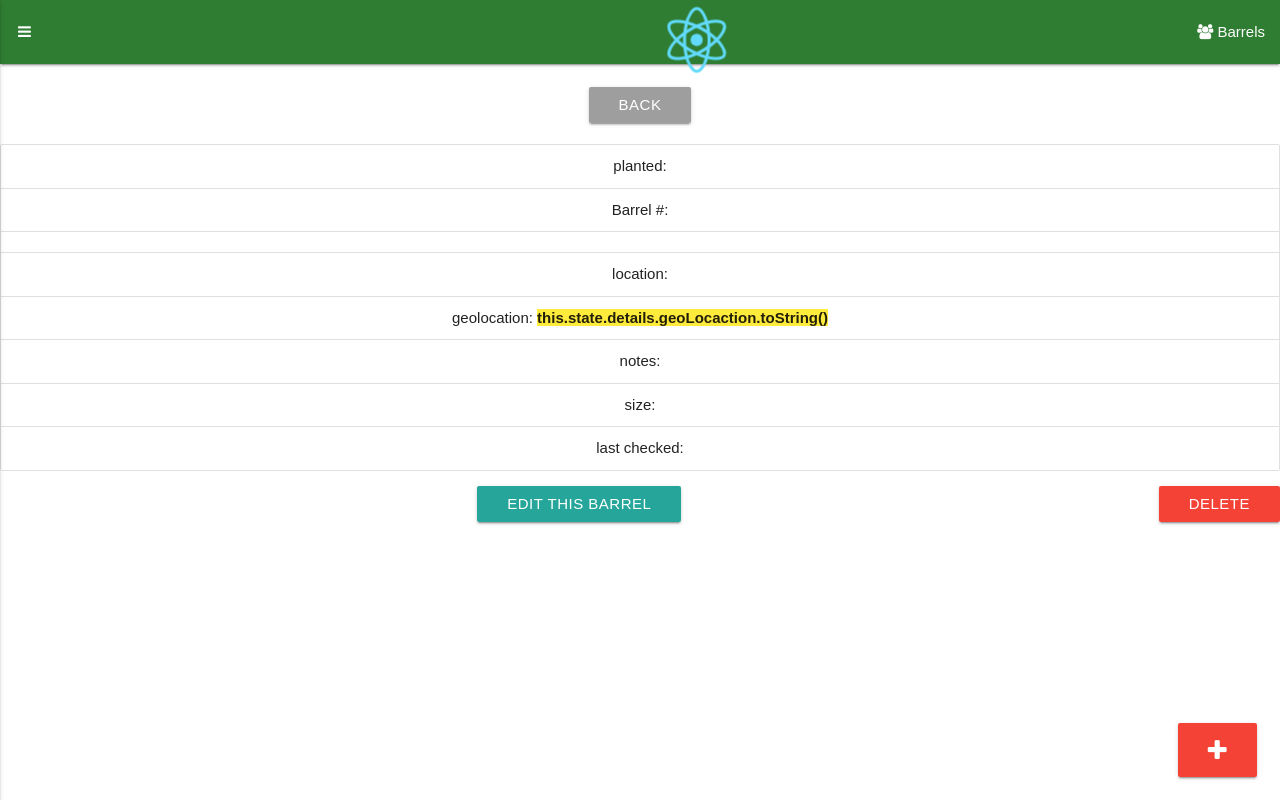
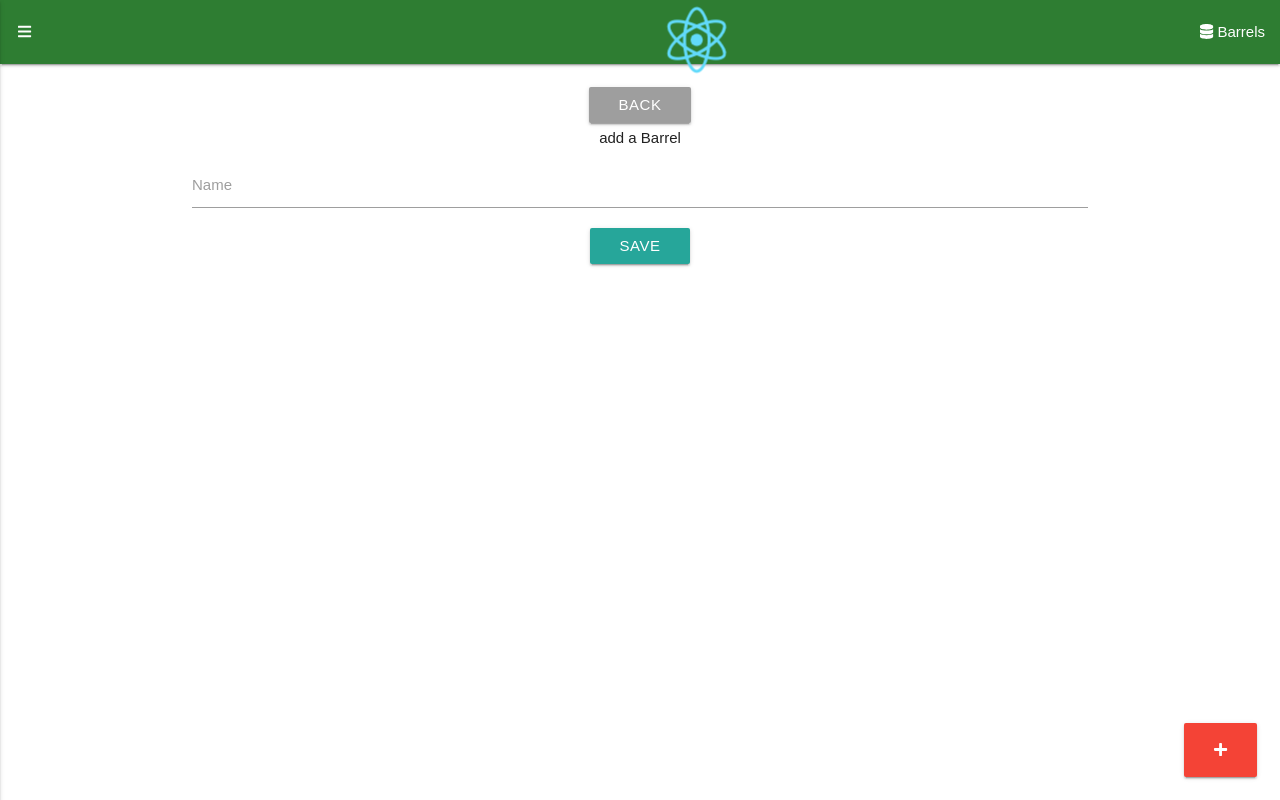
Before and after one commit to TurtleWolf/flf1010, a React (Create React App) app in the folder Food_Liberation_Front/client_src/: page /barrels/add in a window 1280 px wide. Built offline with nearby package versions, Linux system fonts and the light colour scheme; no server answers.

Commit message:
I know geoLocation needs brackets, but a child can't be an object..

```diff
--- a/Food_Liberation_Front/client_src/public/index.html
+++ b/Food_Liberation_Front/client_src/public/index.html
@@ -22,7 +22,7 @@
 
       <!-- Compiled and minified CSS -->
     <link rel="stylesheet" href="https://cdnjs.cloudflare.com/ajax/libs/materialize/0.100.2/css/materialize.min.css">
-    <link href="https://maxcdn.bootstrapcdn.com/font-awesome/4.7.0/css/font-awesome.min.css" rel="stylesheet" integrity="sha384-wvfXpqpZZVQGK6TAh5PVlGOfQNHSoD2xbE+QkPxCAFlNEevoEH3Sl0sibVcOQVnN" crossorigin="anonymous">
+    <script defer src="https://use.fontawesome.com/releases/v5.0.8/js/all.js" integrity="sha384-SlE991lGASHoBfWbelyBPLsUlwY1GwNDJo3jSJO04KZ33K2bwfV9YBauFfnzvynJ" crossorigin="anonymous"></script>
 <title>Food Liberation Front</title>
   </head>
   <body>
--- /dev/null
+++ b/Food_Liberation_Front/client_src/src/components/AddBarrel.js
@@ -0,0 +1,30 @@
+import React, { Component } from 'react';
+//import axios from 'axios';
+import { Link } from 'react-router-dom';
+
+class AddBarrel extends Component {
+
+    onSubmit(e){
+        console.log(this.refs.name.value);
+        e.preventDefault();
+    }
+
+    render () {
+    return (
+            <div className = "container" >
+            <br />
+            <Link className = "btn grey" to = "/">back</Link>
+            <h6>add a Barrel</h6>
+            <form onSubmit = {this.onSubmit.bind(this)}>
+                <div className = "input-field" >
+                    <input type = "text" name = "name" ref = "name" />
+                    <label htmlFor = "name" >Name</label>
+                </div>
+                <input type = "submit" value = "Save" className = "btn" />
+            </form>
+            </div>
+           )
+}
+}
+
+export default AddBarrel;
--- a/Food_Liberation_Front/client_src/src/components/BarrelDetails.js
+++ b/Food_Liberation_Front/client_src/src/components/BarrelDetails.js
@@ -28,7 +28,7 @@ getBarrel(){
 
 render () {
     return (
-            <div>
+            <div className = "container" >
             <br />
             <Link className = "btn grey" to = "/">back</Link>
             <h3>{this.state.details.Name}</h3>
@@ -42,8 +42,8 @@ render () {
             <li className = "collection-item" >size: <b className = "yellow" > {this.state.details.size}</b> </li>
             <li className = "collection-item" >last checked: <b className = "yellow" > {this.state.details.date_last_checked}</b> </li>
             </ul>
-            <Link className = "btn" to = {`/barrels/edit/${this.state.details.id}`}>Edit this Barrel</Link>
-            <button className = "btn red right">Delete</button>
+            <Link className = "btn left" to = {`/barrels/edit/${this.state.details.id}`}><i class="fas fa-pencil-alt"></i> Edit this Barrel</Link>
+            <button className = "btn red right"><i class="far fa-trash-alt"></i> Delete this Barrel</button>
             </div>
            )
 }
--- a/Food_Liberation_Front/client_src/src/components/Main.js
+++ b/Food_Liberation_Front/client_src/src/components/Main.js
@@ -3,12 +3,13 @@ import { Switch, Route} from 'react-router-dom';
 import Barrels from './Barrels';
 import About from './About';
 import BarrelDetails from './BarrelDetails';
-
+import AddBarrel from './AddBarrel';
 const Main = () => (
     <main>
     <Switch>
     <Route exact path= '/' component={Barrels} />
     <Route exact path= '/about' component={About} />
+    <Route exact path= '/barrels/add' component={AddBarrel} />
     <Route exact path= '/barrels/:id' component={BarrelDetails} />
     </Switch>
     </main>
--- a/Food_Liberation_Front/client_src/src/components/Navbar.js
+++ b/Food_Liberation_Front/client_src/src/components/Navbar.js
@@ -12,10 +12,10 @@ class NavBar extends Component {
       <a href="/" className="brand-logo"><img src={logo} className="App-logo" alt="logo" /></a>
       <a data-activates="main-menu" className="button-collapse show-on-large"><i className="fa fa-bars"></i></a>
       <ul className="right hide-on-small-only">
-        <li><Link to ="/"><i className="fa fa-users"></i> Barrels</Link></li>
+        <li><Link to ="/"><i className="fa fa-database"></i> Barrels</Link></li>
       </ul>
       <ul className="side-nav" id="main-menu">
-<li><Link to ="/"><i className="fa fa-users"></i> All the Barrels</Link></li>
+<li><Link to ="/"><i className="fab fa-rebel"></i> All the Barrels</Link></li>
 <li><Link to ="/barrels/add"><i className="fa fa-plus"></i> Add a Barrel</Link></li>
 <li><Link to ="/about"><i className="fa fa-question-circle"></i> About a Barrel</Link></li>
       </ul>
```
